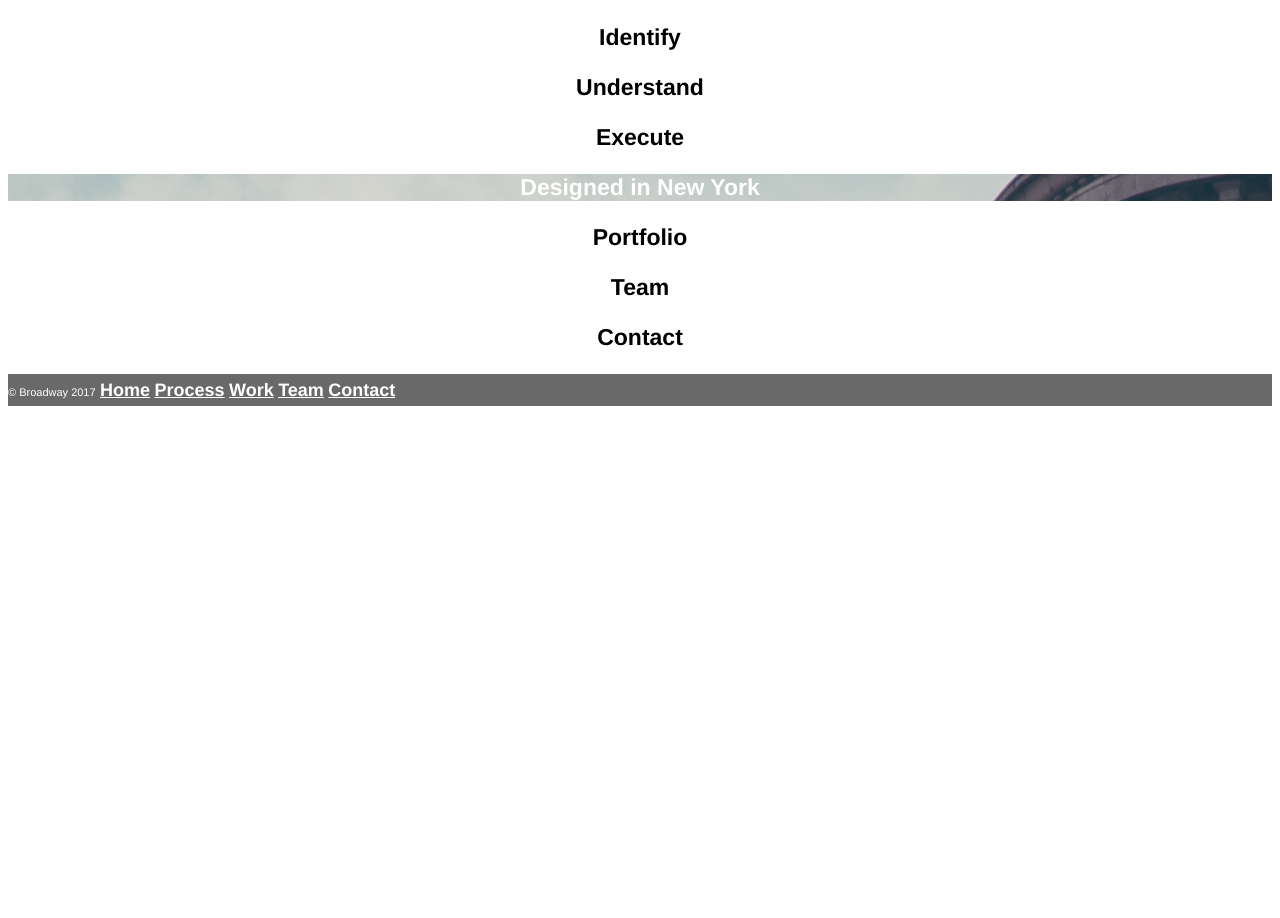
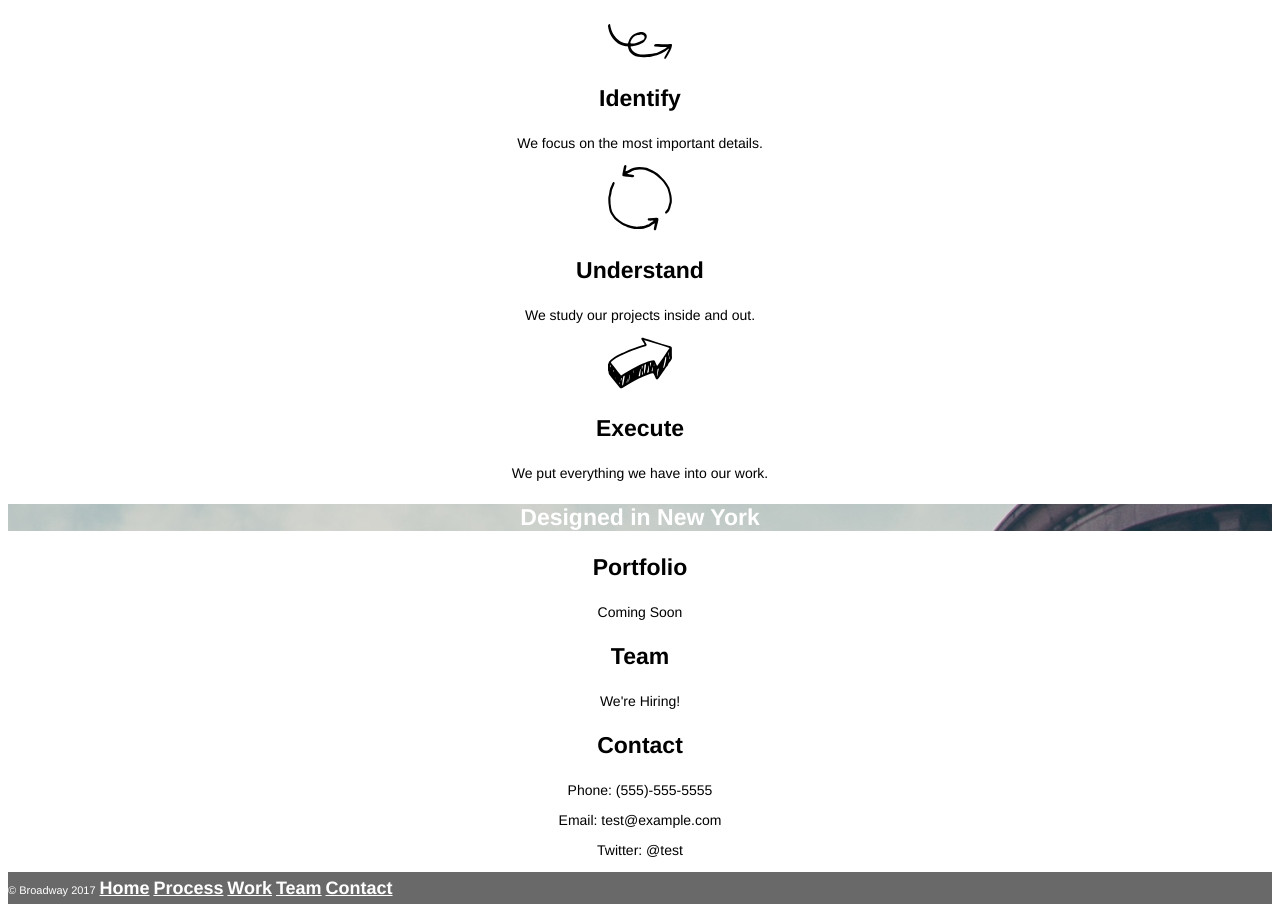
Before and after one commit to systematicaltruist/broadway, a plain HTML site: page index.html in a window 1280 px wide. Shown: the part 402-1320 px from the top of the page. Before the commit the page ends 824 px from the top, so only its background shows below. Drawn offline with Linux system fonts and the light colour scheme.

Commit message:
Add body text and images and complete the project.

```diff
--- a/index.html
+++ b/index.html
@@ -21,21 +21,38 @@
     <main>
       <section id="process">
         <h2>Our Process</h2>
-        <h3>Identify</h3>
-        <h3>Understand</h3>
-        <h3>Execute</h3>
+        <div class="identify">
+          <img src="./resources/images/identify.svg" alt="identify icon">
+          <h3>Identify</h3>
+          <p>We focus on the most important details.</p>
+        </div>
+        <div class="understand">
+          <img src="./resources/images/understand.svg" alt="understand icon">
+          <h3>Understand</h3>
+          <p>We study our projects inside and out.</p>
+        </div>
+        <div class="execute">
+          <img src="./resources/images/execute.svg" alt="execute icon">
+          <h3>Execute</h3>
+          <p>We put everything we have into our work.</p>
+        </div>
       </section>
       <section class="bg-image">
         <h3>Designed in New York</h3>
       </section>
       <section id="work">
         <h3>Portfolio</h3>
+        <p>Coming Soon</p>
       </section>
       <section id="team">
         <h3>Team</h3>
+        <p>We're Hiring!</p>
       </section>
       <section id="contact">
         <h3>Contact</h3>
+        <p>Phone: (555)-555-5555</p>
+        <p>Email: test@example.com</p>
+        <p>Twitter: @test</p>
       </section>
     </main>
     <footer>
--- a/resources/css/style.css
+++ b/resources/css/style.css
@@ -1,6 +1,7 @@
 body {
   text-align: center;
   font-family: 'Helvetica', sans-serif;
+  font-size: 14px;
 }
 
 h1, h2, h3 {
```
